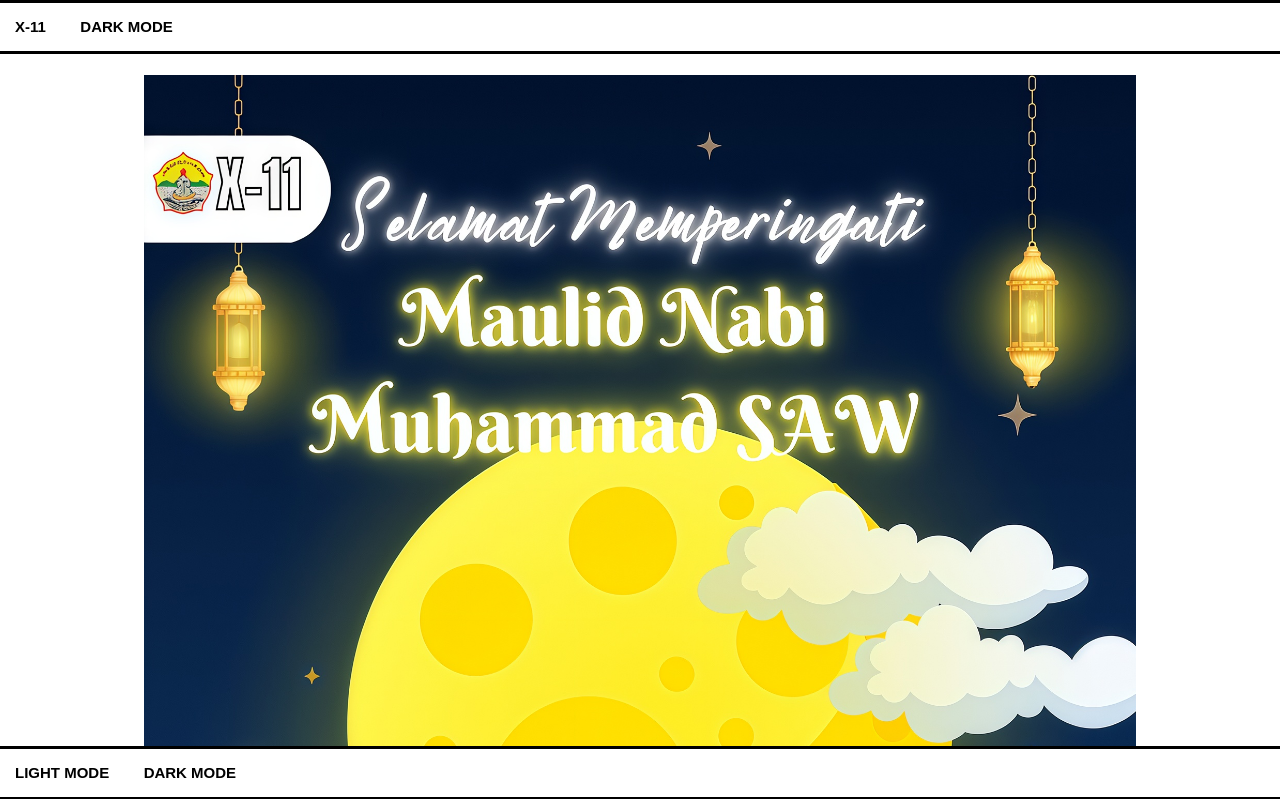
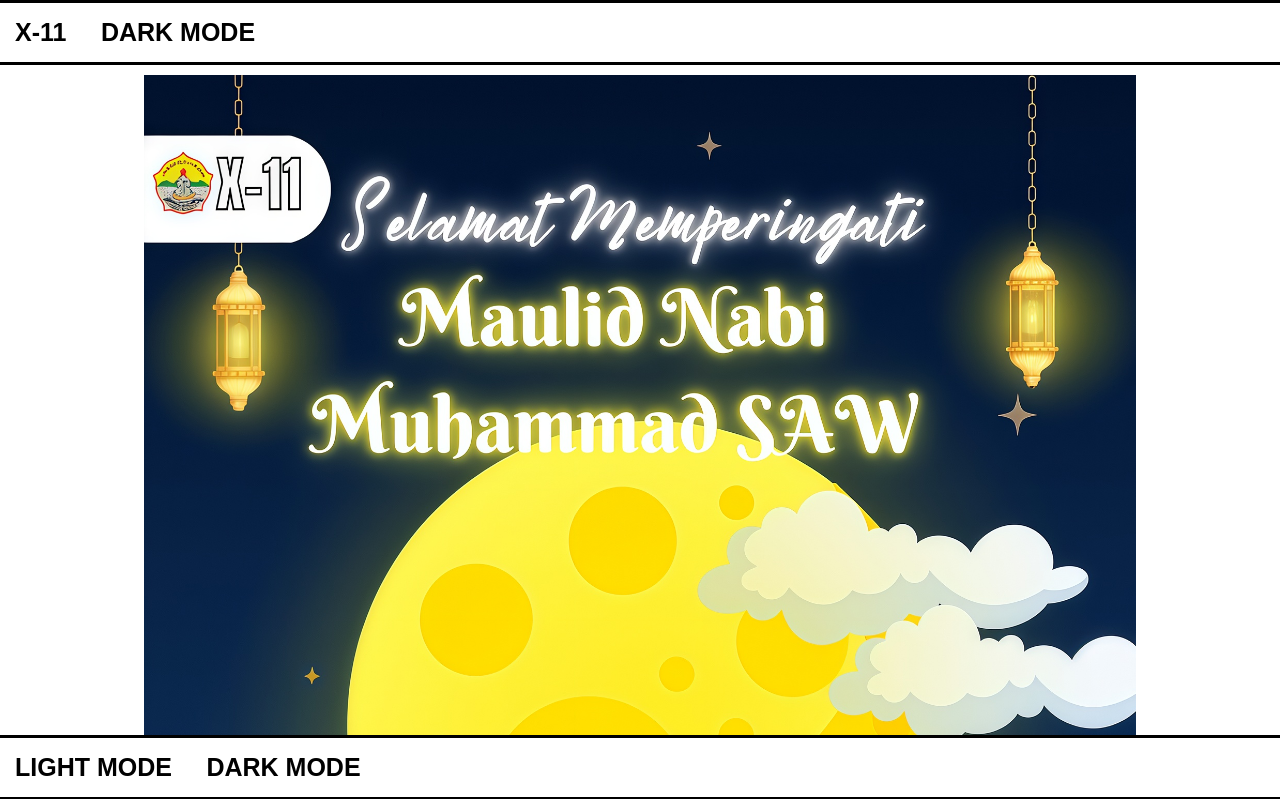
Before and after one commit to noodlex4/DUGAR-X-11-web, a plain HTML site: page index.html in a window 1280 px wide. Shown: the top 799 px of the page. Drawn offline with Linux system fonts and the light colour scheme.

Commit message:
Update style.css

```diff
--- a/style.css
+++ b/style.css
@@ -36,7 +36,7 @@ nav1 a {
     color: black;
     padding: 15px;
     font-weight: 700;
-    font-size: 15px;
+    font-size: 25px;
 }
 
 nav1 a:hover {
@@ -75,7 +75,7 @@ nav1 a:hover {
   border-radius: 3px;
   margin: 5px;
   padding: 5px;
-  font-size: 15px;
+  font-size: 25px;
 }
 
 nav {
@@ -91,7 +91,7 @@ nav a {
     color: black;
     padding: 15px;
     font-weight: 700;
-    font-size: 15px;
+    font-size: 25px;
 }
 
 nav a:hover {
```
